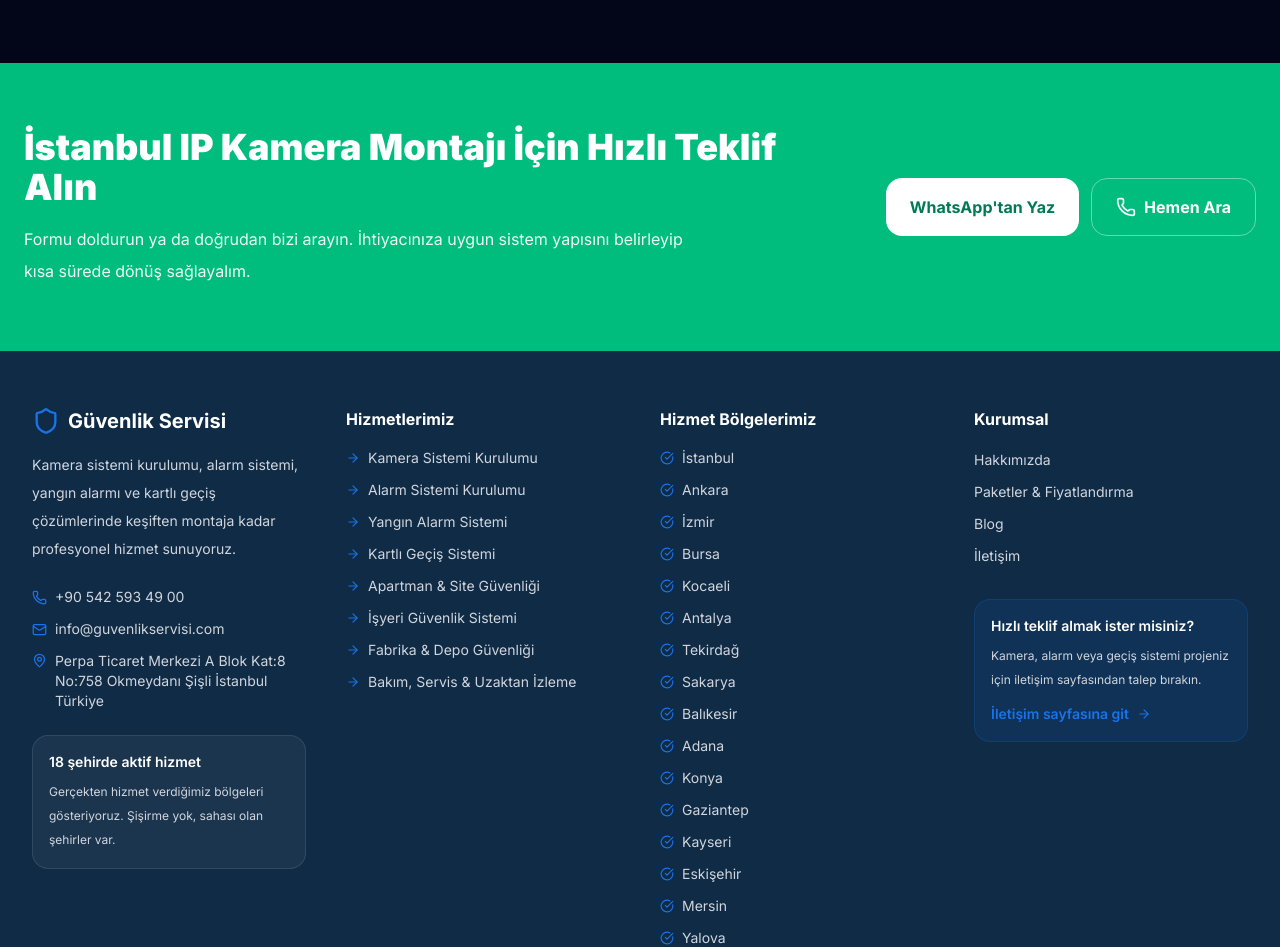
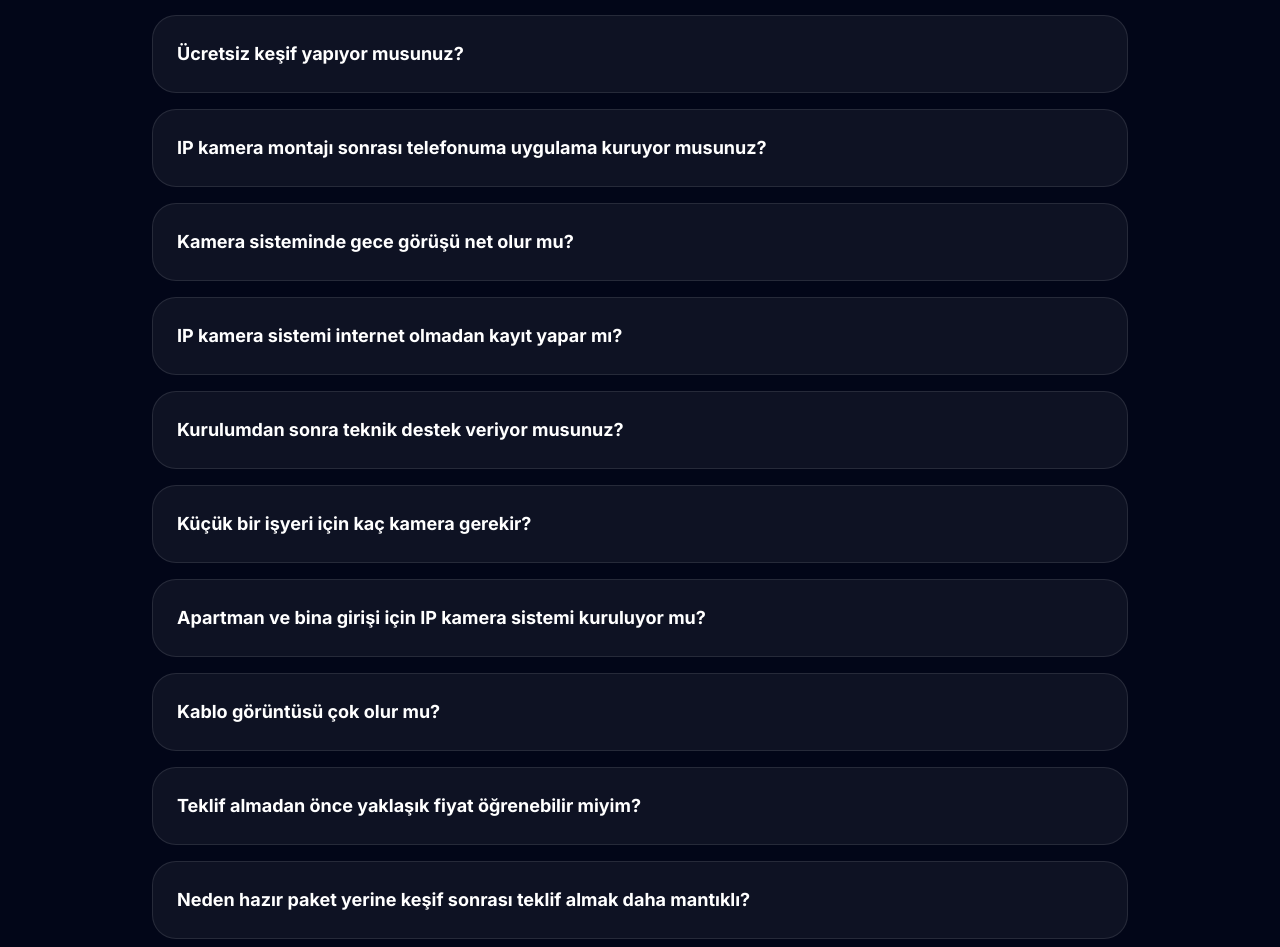
Before and after one commit to Alfasoylu/guvenlikservisi, a Next.js app: page /teklif/istanbul-ip-kamera-montaji in a window 1280 px wide. Shown: the part 8220-9167 px from the top of the page. Built offline with nearby package versions, Linux system fonts and the light colour scheme.

Commit message:
Update page.tsx

```diff
--- a/src/app/teklif/istanbul-ip-kamera-montaji/page.tsx
+++ b/src/app/teklif/istanbul-ip-kamera-montaji/page.tsx
@@ -282,6 +282,47 @@ const faqs = [
     q: "IP kamera mı analog kamera mı daha mantıklı?",
     a: "Yeni kurulumların çoğunda IP sistemler daha net görüntü, daha iyi uzaktan erişim ve daha esnek genişleme sunduğu için avantajlıdır. Uygun çözüm keşif sonrası belirlenir.",
   },
+    {
+    q: "Ücretsiz keşif yapıyor musunuz?",
+    a: "Evet. Projenin büyüklüğüne, lokasyona ve ihtiyaç detayına göre ücretsiz keşif planlaması yapabiliyoruz. Keşif sonrası kamera noktaları, kayıt yapısı ve uygun sistem netleştirilir.",
+  },
+  {
+    q: "IP kamera montajı sonrası telefonuma uygulama kuruyor musunuz?",
+    a: "Evet. Kurulum tamamlandıktan sonra telefon, tablet ve gerekiyorsa bilgisayar bağlantıları yapılır. Canlı izleme ve geçmiş kayıt erişimi kullanıma hazır şekilde teslim edilir.",
+  },
+  {
+    q: "Kamera sisteminde gece görüşü net olur mu?",
+    a: "Doğru kamera ve doğru açı seçildiğinde gece görüş performansı oldukça tatmin edici olur. Giriş kapısı, bina çevresi, araç alanı ve kritik noktalar için uygun gece görüşlü modeller önerilir.",
+  },
+  {
+    q: "IP kamera sistemi internet olmadan kayıt yapar mı?",
+    a: "Evet. İnternet kesilse bile sistem kayıt almaya devam eder. İnternet daha çok uzaktan canlı izleme ve telefon bağlantısı için gerekir.",
+  },
+  {
+    q: "Kurulumdan sonra teknik destek veriyor musunuz?",
+    a: "Evet. Kurulum sonrası temel kullanım desteği sağlanır. İhtiyaca göre bakım, kontrol ve ek destek süreçleri de planlanabilir.",
+  },
+  {
+    q: "Küçük bir işyeri için kaç kamera gerekir?",
+    a: "Bu; giriş sayısı, kasa alanı, koridor yapısı ve görmek istediğiniz kritik noktalara göre değişir. Çoğu küçük işyerinde 2-6 kamera aralığında çözüm oluşturulur.",
+  },
+  {
+    q: "Apartman ve bina girişi için IP kamera sistemi kuruluyor mu?",
+    a: "Evet. Apartman girişleri, merdiven boşlukları, bina çevresi, otopark ve dış kapı alanları için uygun IP kamera sistemleri kurulabilir. Kayıt süresi ve kamera sayısı yapıya göre planlanır.",
+  },
+  {
+    q: "Kablo görüntüsü çok olur mu?",
+    a: "Doğru projelendirme ile kablolama mümkün olduğunca düzenli ve estetik şekilde yapılır. Amaç sadece çalışan sistem kurmak değil, temiz montajla teslim etmektir.",
+  },
+  {
+    q: "Teklif almadan önce yaklaşık fiyat öğrenebilir miyim?",
+    a: "Evet. Kamera adedi, mekan türü ve beklentinize göre yaklaşık başlangıç fiyat aralığı paylaşılabilir. Net fiyat ise keşif veya ihtiyaç analizi sonrası çıkarılır.",
+  },
+  {
+    q: "Neden hazır paket yerine keşif sonrası teklif almak daha mantıklı?",
+    a: "Çünkü her mekanın giriş noktası, kör açısı, kablolama ihtiyacı ve kayıt beklentisi farklıdır. Keşif sonrası teklif almak gereksiz maliyeti azaltır ve gerçekten iş gören sistem kurulmasını sağlar.",
+  },
+
 ];
 
 const phoneHref = `tel:${siteConfig.phone.replace(/\s/g, "")}`;
```
